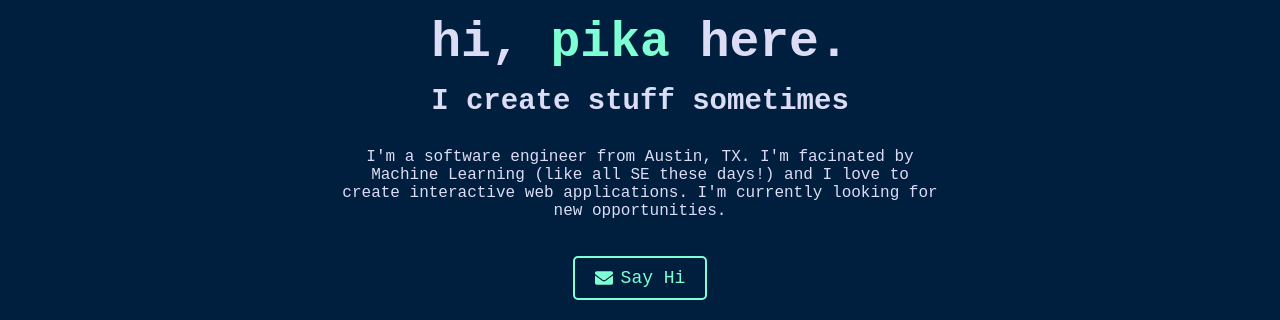
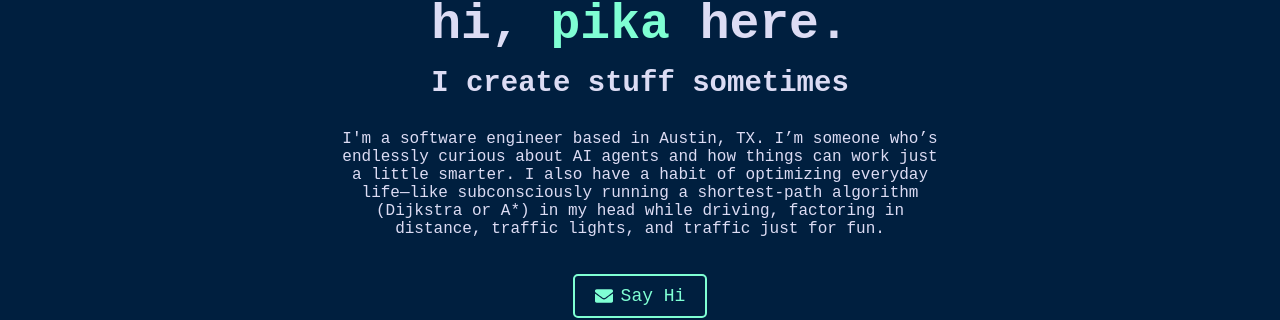
Before and after one commit to pikaachi/my-portfolio, a React (Create React App) app: page / in a window 1280 px wide. Shown: the part 363-683 px from the top of the page. Built offline with nearby package versions, Linux system fonts and the light colour scheme; no server answers.

Commit message:
update hero intro

```diff
--- a/src/pages/Hero.js
+++ b/src/pages/Hero.js
@@ -13,9 +13,12 @@ const Hero = () => {
       <div className='hero-content'>
         <h1>hi,  <span className="pika-name">pika</span> here.</h1>
         <h2>I create stuff sometimes</h2>
-        <p>I'm a software engineer from Austin, TX. I'm facinated by Machine Learning (like all SE these days!) and
-          I love to create interactive web applications. I'm currently looking for new opportunities.
-        </p>
+        <p>I'm a software engineer based in Austin, TX.
+        I’m someone who’s endlessly curious about AI agents and
+        how things can work just a little smarter.
+        I also have a habit of optimizing everyday life—like
+        subconsciously running a shortest-path algorithm (Dijkstra or A*)
+        in my head while driving, factoring in distance, traffic lights, and traffic just for fun.</p>
         <a href="mailto:20dipikagiri21@gmail.com" className="hero-button">
           <FaEnvelope className="email-icon" />Say Hi
         </a>
```
